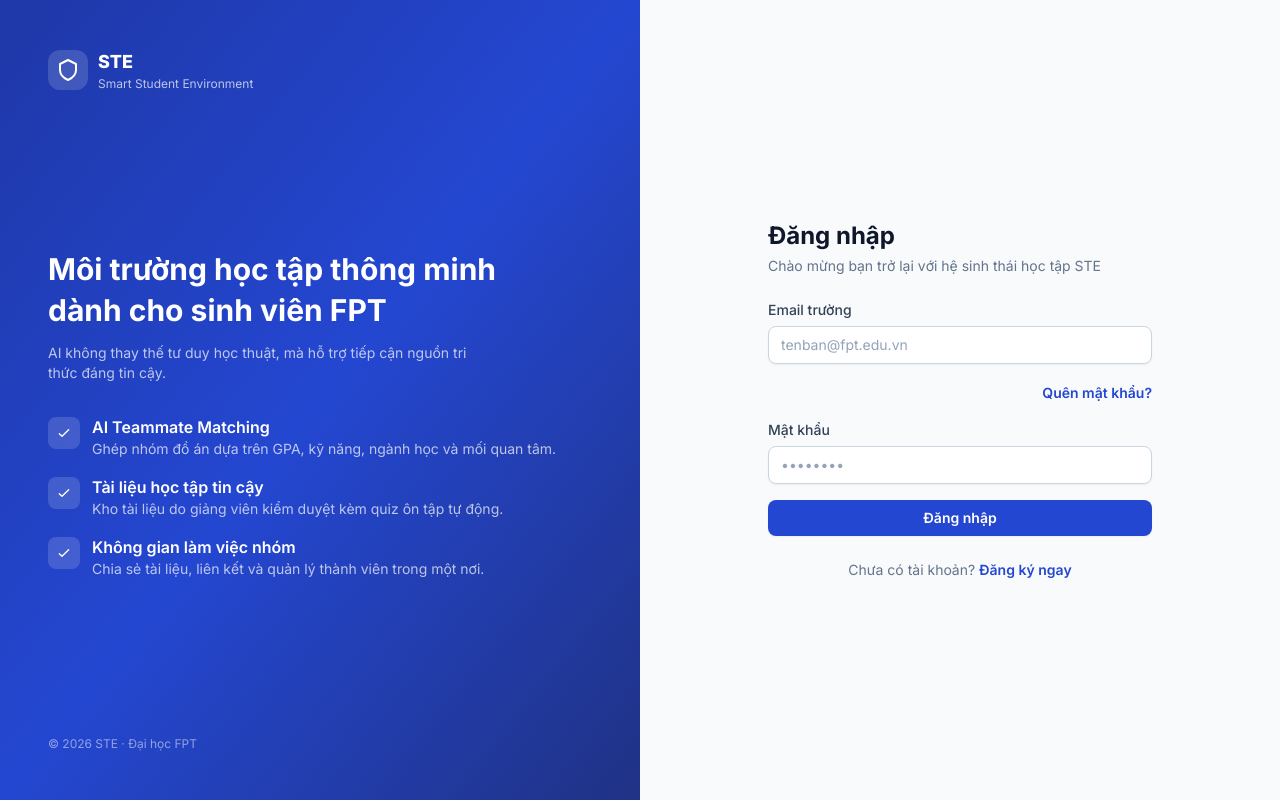
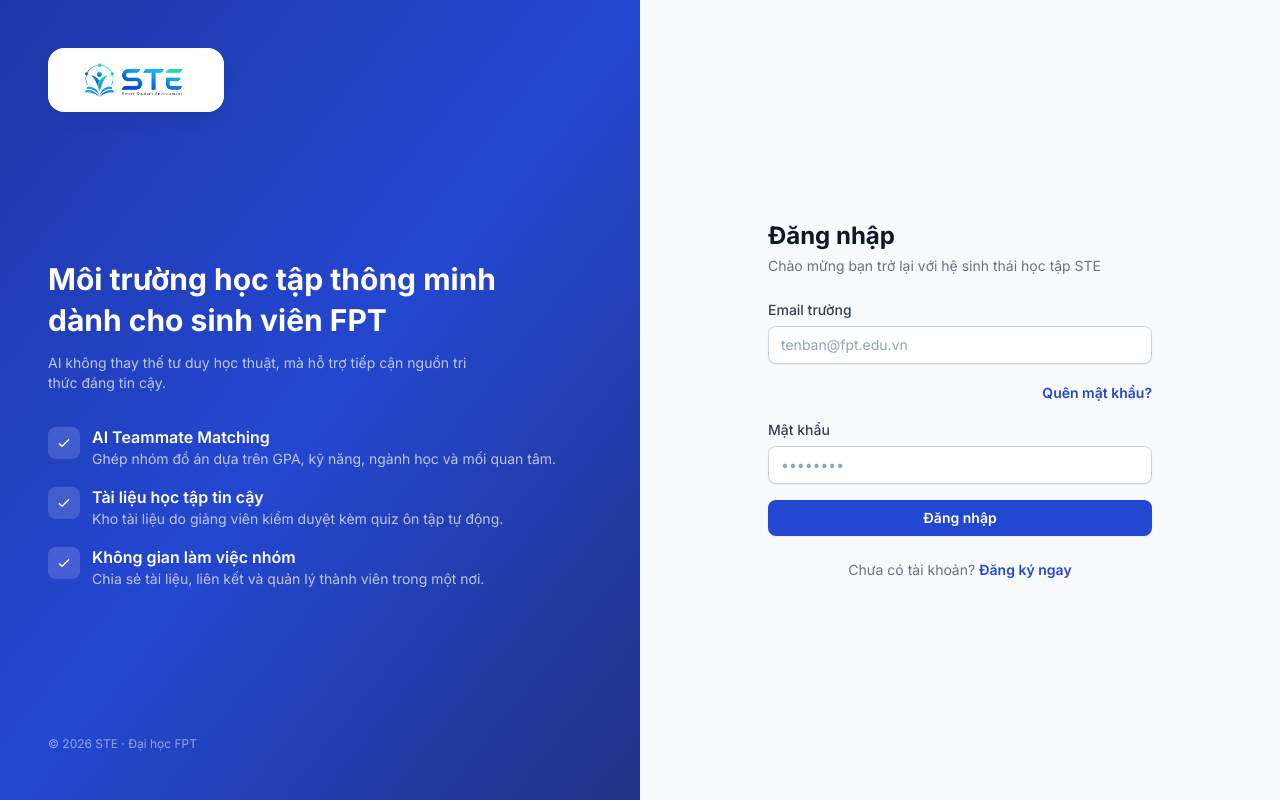
Before and after one commit to Summer2026SDN302/research-by-learning-project-team-1, a React (Vite) app in the folder frontend/: page /login in a window 1280 px wide. Built offline with nearby package versions, Linux system fonts and the light colour scheme.

Commit message:
feat(frontend): apply branded web logos

```diff
--- a/frontend/index.html
+++ b/frontend/index.html
@@ -3,6 +3,7 @@
   <head>
     <meta charset="UTF-8" />
     <meta name="viewport" content="width=device-width, initial-scale=1.0" />
+    <link rel="icon" type="image/png" href="/logo-mobile.png" />
     <link rel="preconnect" href="https://fonts.googleapis.com" />
     <link rel="preconnect" href="https://fonts.gstatic.com" crossorigin />
     <link
--- a/frontend/src/pages/auth/AuthShell.jsx
+++ b/frontend/src/pages/auth/AuthShell.jsx
@@ -8,14 +8,10 @@ const HIGHLIGHTS = [
 
 const AuthShell = ({ title, subtitle, children }) => (
   <div className="flex min-h-screen">
-    <div className="hidden w-1/2 flex-col justify-between bg-gradient-to-br from-brand-700 via-brand-600 to-brand-800 p-12 text-white lg:flex">
-      <div className="flex items-center gap-2.5">
-        <span className="flex h-10 w-10 items-center justify-center rounded-xl bg-white/15">
-          <Icon name="logo" className="h-6 w-6" />
-        </span>
-        <div>
-          <p className="text-lg font-extrabold">STE</p>
-          <p className="text-xs text-white/70">Smart Student Environment</p>
+      <div className="hidden w-1/2 flex-col justify-between bg-gradient-to-br from-brand-700 via-brand-600 to-brand-800 p-12 text-white lg:flex">
+      <div className="flex items-center">
+        <div className="rounded-2xl bg-white px-4 py-2 shadow-lg shadow-brand-900/10">
+          <img src="/logo-web.png" alt="STE - Smart Student Environment" className="h-12 w-auto max-w-[240px] object-contain" />
         </div>
       </div>
 
```
Also changed, not shown: frontend/public/logo-mobile.png (added), frontend/public/logo-web.png (added).
